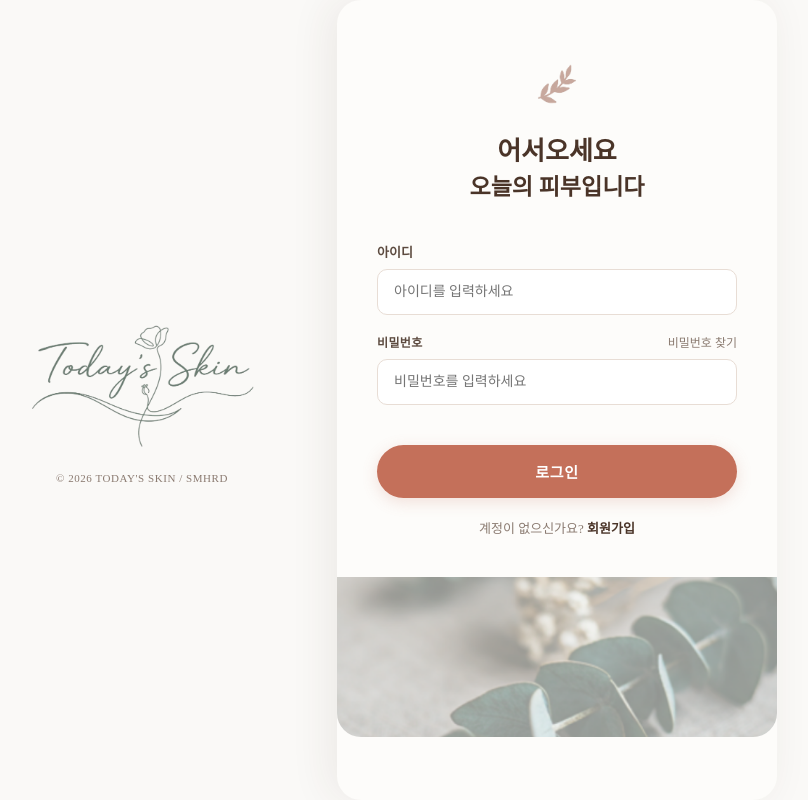
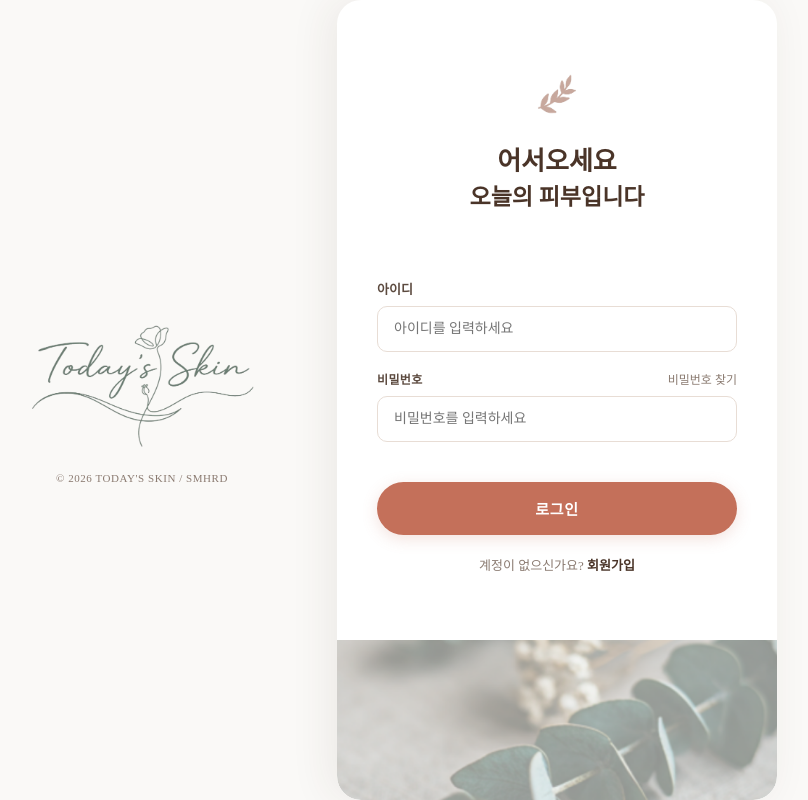
Before and after one commit to 2025-SMHRD-KDT-HealthCare-3/TodaySkin, a React (Vite) app in the folder 1.Frontend_React/: page / in a window 1280 px wide. Shown: the whole page, without its empty margins (203-1011 px from the left). Built offline with nearby package versions, Linux system fonts and the light colour scheme.

Commit message:
chal라우터,cos라우터수정

```diff
--- a/1.Frontend_React/src/pages/Login.jsx
+++ b/1.Frontend_React/src/pages/Login.jsx
@@ -82,8 +82,14 @@ export default function Login({ onLoginSuccess }) {
                 fontFamily: "inherit",
             }}
         >
-            {/* 상단 콘텐츠 */}
-            <div style={{ padding: "60px 40px 40px" }}>
+            {/* 상단 콘텐츠 : flex: 1 + 세로 중앙 정렬 */}
+            <div style={{
+                padding: "60px 40px 40px",
+                flex: 1,
+                display: "flex",
+                flexDirection: "column",
+                justifyContent: "center",
+            }}>
 
                 {/* 나뭇잎 아이콘 + 인사말 */}
                 <div style={{ textAlign: "center", marginBottom: 28 }}>
@@ -165,6 +171,7 @@ export default function Login({ onLoginSuccess }) {
                     style={{
                         textAlign: "center",
                         marginTop: 20,
+                        marginBottom: 16,
                         fontSize: 13,
                         color: D.textLight,
                     }}
@@ -182,6 +189,7 @@ export default function Login({ onLoginSuccess }) {
             {/* 하단 이미지 */}
             <div
                 style={{
+                    marginTop: "auto",
                     height: 160,
                     borderRadius: "0 0 24px 24px",
                     overflow: "hidden",
--- a/1.Frontend_React/src/pages/ProfileView.jsx
+++ b/1.Frontend_React/src/pages/ProfileView.jsx
@@ -138,7 +138,7 @@ export default function ProfileView() {
                         borderRadius: "50%",
                         overflow: "hidden",
                         margin: "0 auto 16px",
-                        border: `3px solid ${D.accent}`,
+                        border: `3px solid ${D.cta}`,
                     }}
                 >
                     <img
@@ -265,7 +265,7 @@ export default function ProfileView() {
                                 width: 44,
                                 height: 24,
                                 borderRadius: 12,
-                                background: alarmOn ? D.positive : D.border,
+                                background: alarmOn ? D.cta : D.border,
                                 cursor: "pointer",
                                 position: "relative",
                                 transition: "background 0.2s",
--- a/1.Frontend_React/src/styles/design.js
+++ b/1.Frontend_React/src/styles/design.js
@@ -1,6 +1,7 @@
 export const D = {
   mainBg: "#FAF9F7",
-  bgMain: "#FDFCFA",
+  // bgMain: "#FDFCFA",
+  bgMain: "#FFFFFF",
   bgSub: "#F4E5D9",
   nav: "#9eae9c",
   footer: "#556f63",
```
Also changed, not shown: 4 other files (tests, documents, lock files or other folders).
